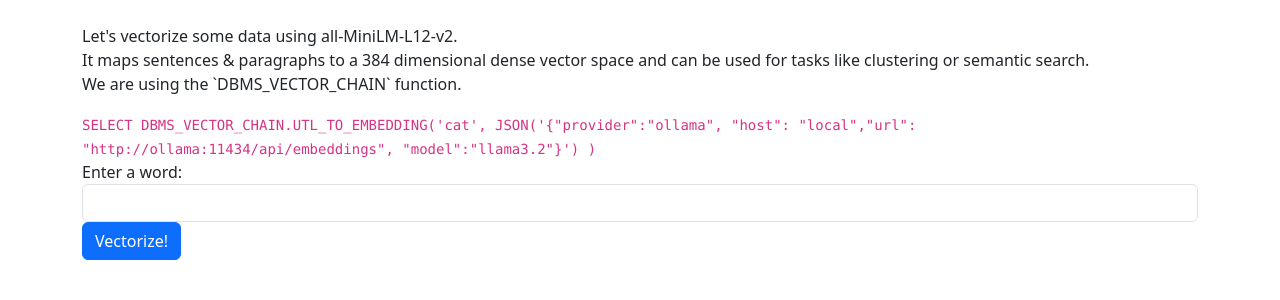
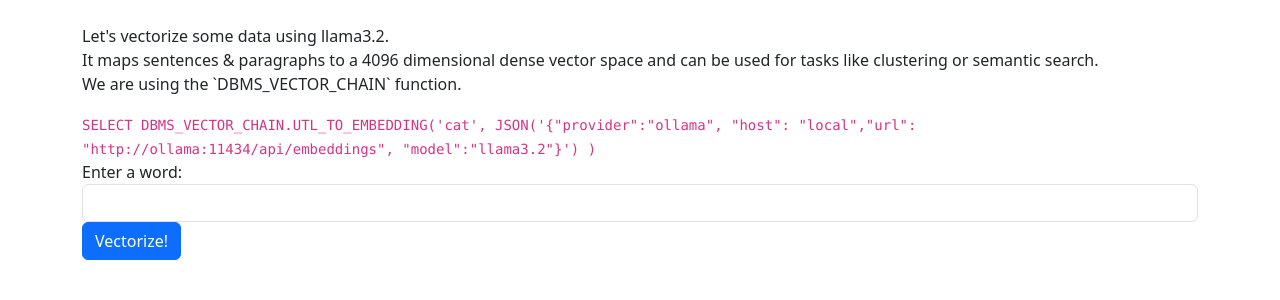
Before and after one commit to klazarz/23ai-with-ai, a Flask app: page /vector_ollama in a window 1280 px wide. Shown: the part 189-489 px from the top of the page. Run offline with Flask 3, Linux system fonts and the light colour scheme; data that the repository does not hold is empty.

Commit message:
updates to llama3.2

```diff
--- a/demoapp/templates/simsearch_ollama.html
+++ b/demoapp/templates/simsearch_ollama.html
@@ -4,7 +4,7 @@
 {% block content %}
 
 <div>
-    <p>We will use <b>VECTOR_DISTANCE</b> compute the cosine distance between the vectors</p>
+    <p>We will use <b>VECTOR_DISTANCE</b> compute the cosine distance between the vectors (using llama3.2)</p>
     <code>
         select VECTOR_DISTANCE(
         DBMS_VECTOR_CHAIN.UTL_TO_EMBEDDING('{word1}', JSON('{'provider':'ollama', 'host': 'local','url': 'http://ollama:11434/api/embeddings', 'model':'llama3.2'}')),
@@ -12,7 +12,7 @@
         COSINE )
     </code>
     <code>{{ query_result }}</code><br>
-    <form method="POST" action="/simsearch">
+    <form method="POST" action="/simsearch_ollama">
         <div class="mb-3">
             <label for="word1">Enter a word 1:</label>
             <input type="text" class="form-control" id="word1" name="word1" required>
--- a/demoapp/templates/vector_ollama.html
+++ b/demoapp/templates/vector_ollama.html
@@ -4,13 +4,14 @@
 {% block content %}
 
 <div>
-    <p>Let's vectorize some data using all-MiniLM-L12-v2.<br>
-        It maps sentences & paragraphs to a 384 dimensional dense vector space and can be used for tasks like clustering
+    <p>Let's vectorize some data using llama3.2.<br>
+        It maps sentences & paragraphs to a 4096 dimensional dense vector space and can be used for tasks like
+        clustering
         or semantic search.<br>
         We are using the `DBMS_VECTOR_CHAIN` function.
     </p>
     <code>{{ query_result }}</code><br>
-    <form method="POST" action="/vector">
+    <form method="POST" action="/vector_ollama">
         <div class="mb-3">
             <label for="word">Enter a word:</label>
             <input type="text" class="form-control" id="word" name="word" required>
```
Also changed, not shown: 4 other files.
